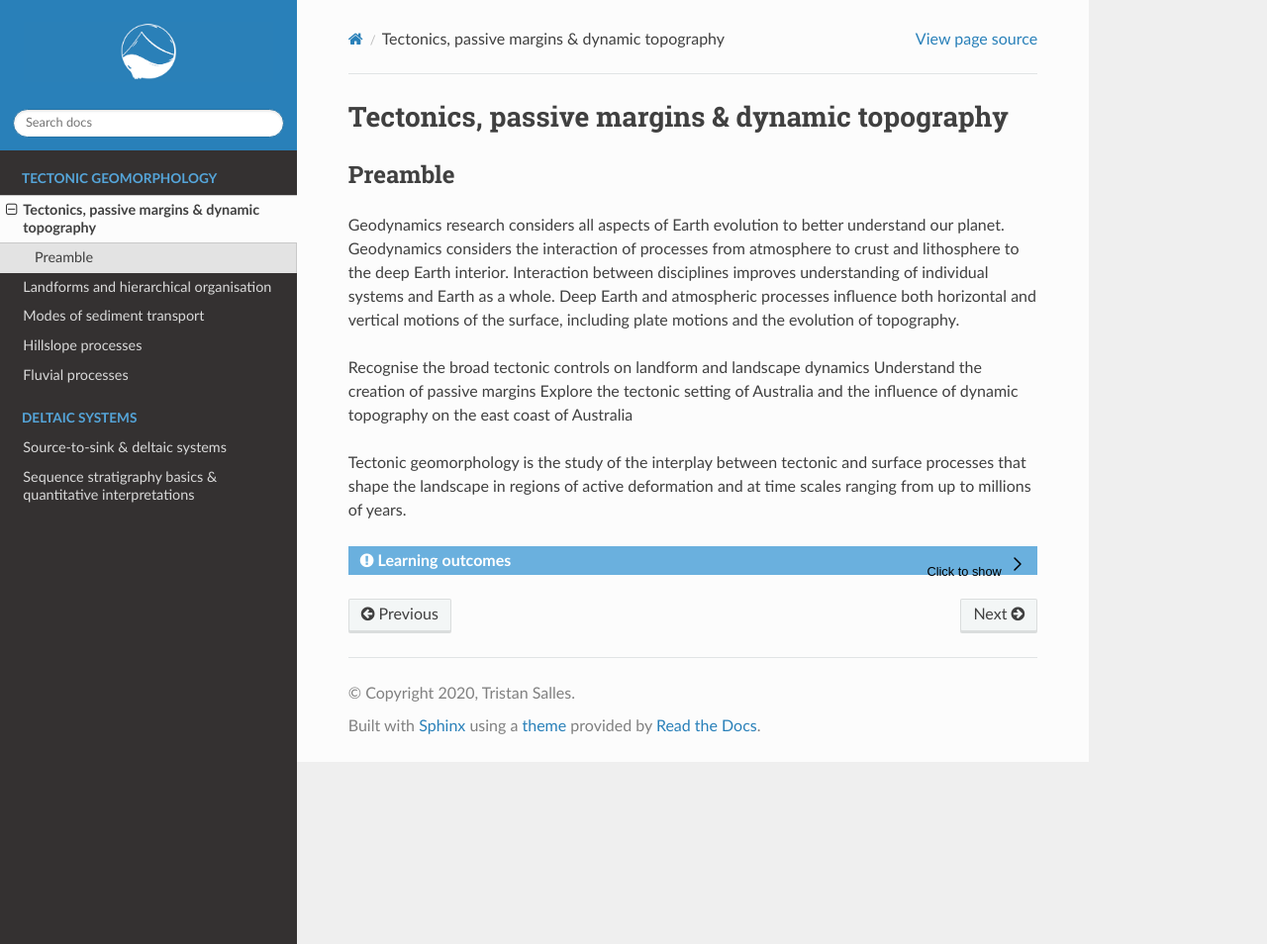
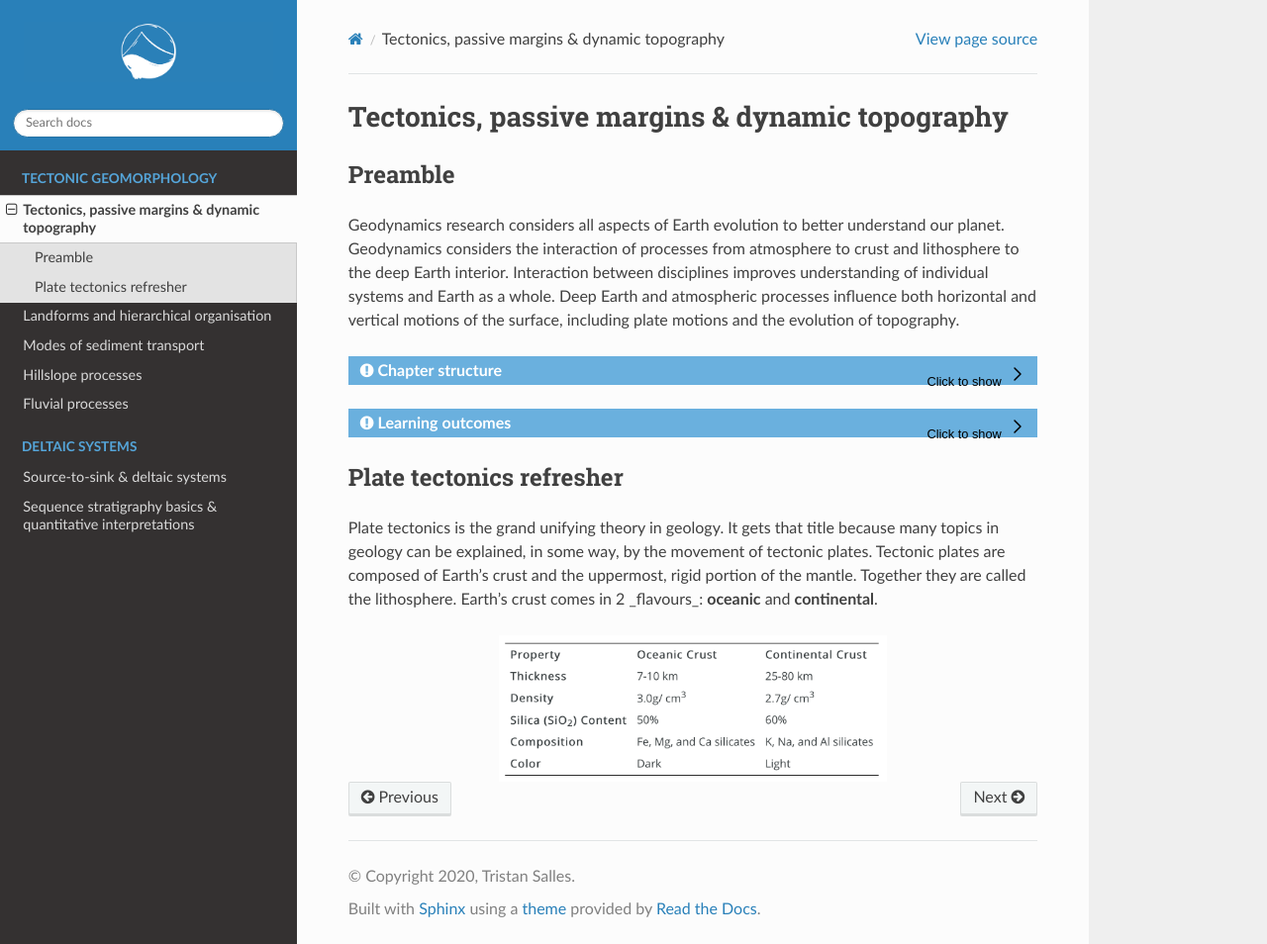
Before and after one commit to TristanSalles/EarthSurface, a Sphinx documentation site: the page built from docs/tectonics.rst, in a window 1280 px wide and 954 px high. Shown: the whole window at 99% size. Built offline with Sphinx 7.4.7 and the Read the Docs theme 2.0.0, drawn with Linux system fonts in a browser that asks for light colours; the version number could not be read and is left out.

Commit message:
add content

```diff
--- a/docs/tectonics.rst
+++ b/docs/tectonics.rst
@@ -6,13 +6,16 @@ Preamble
 
 Geodynamics research considers all aspects of Earth evolution to better understand our planet. Geodynamics considers the interaction of processes from atmosphere to crust and lithosphere to the deep Earth interior. Interaction between disciplines improves understanding of individual systems and Earth as a whole. Deep Earth and atmospheric processes influence both horizontal and vertical motions of the surface, including plate motions and the evolution of topography.
 
+..  admonition:: Chapter structure
+    :class: toggle
 
-Recognise the broad tectonic controls on landform and landscape dynamics
-Understand the creation of passive margins
-Explore the tectonic setting of Australia and the influence of dynamic topography on the east coast of Australia
+    - Plate tectonics - refresher
+    - Tectonic landforms
+    - Margin types
+    - Continental rifting / Passive margin evolution
+    - Dynamic topography theory
+    - Eastern Highlands evolution Australia
 
-
-Tectonic geomorphology is the study of the interplay between tectonic and surface processes that shape the landscape in regions of active deformation and at time scales ranging from up to millions of years.
 
 
 ..  admonition:: Learning outcomes
@@ -21,3 +24,16 @@ Tectonic geomorphology is the study of the interplay between tectonic and surfac
     - Recognise the broad tectonic controls on landform and landscape dynamics
     - Understand the creation of passive margins
     - Explore the tectonic setting and the influence of dynamic topography on Australia's landscape
+
+
+
+
+Plate tectonics refresher
+---------------------------
+
+Plate tectonics is the grand unifying theory in geology. It gets that title because many topics in geology can be explained, in some way, by the movement of tectonic plates. Tectonic plates are composed of Earth’s crust and the uppermost, rigid portion of the mantle. Together they are called the lithosphere. Earth’s crust comes in 2 _flavours_: **oceanic** and **continental**.
+
+.. figure:: images/crust.png
+   :scale: 35 %
+   :alt: Comparison of oceanic and continental crust
+   :align: center
```
Also changed, not shown: docs/images/crust.png (added).
